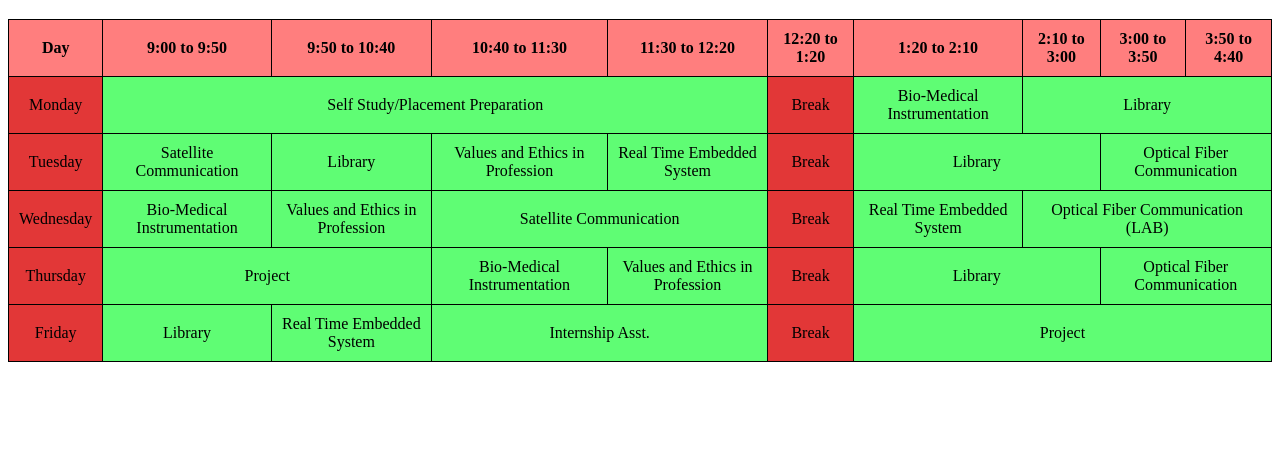
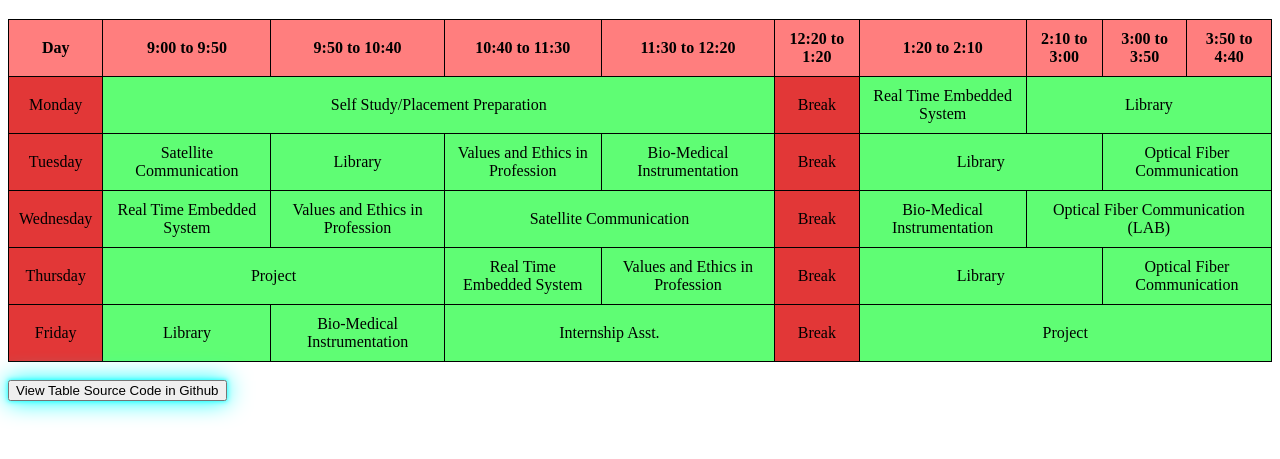
Before and after one commit to Vivekkrdev/REC, a plain HTML site: page index.html in a window 1280 px wide. Shown: the part 61-520 px from the top of the page. Drawn offline with Linux system fonts and the light colour scheme.

Commit message:
Update index.html
bmi and rtes

```diff
--- a/index.html
+++ b/index.html
@@ -4,7 +4,7 @@
 <head>
     <meta charset="UTF-8">
     <meta http-equiv="X-UA-Compatible" content="IE=edge">
-    <meta name="viewport" content="width=device-width, initial-scale=1.0">
+    <meta name="viewport" content="width=device-width, initial-scale=1">
     <title>REC ECE 7th Sem</title>
     <style>
 table {
@@ -41,6 +41,14 @@ table {
             background-color: rgb(255, 241, 46);
             transition: 1s;
         }
+
+        button {
+            box-shadow: 0 0 5px cyan, 0 0 25px cyan;
+        }
+
+        button:hover {
+            box-shadow: 0 0 5px cyan, 0 0 25px cyan, 0 0 50px cyan, 0 0 100px cyan, 0 0 200px cyan;
+        }
     }
 }
     </style>
@@ -48,7 +56,10 @@ table {
 
 <body>
     <h1> 7th Sem Routine</h1>
-    <table style="overflow-x:auto;">
+    <div style="overflow-x:auto;">
+        <div class="block glow">
+
+            <table>
                 <tr>
                     <th>Day</th>
                     <th>9:00 to 9:50</th>
@@ -65,7 +76,7 @@ table {
                     <td class="break">Monday</td>
                     <td colspan="4">Self Study/Placement Preparation</td>
                     <td class="break">Break</td>
-            <td class="bmi">Bio-Medical Instrumentation </td>
+                    <td class="bmi">Real Time Embedded System </td>
                     <td colspan="3">Library</td>
                 </tr>
                 <tr>
@@ -73,7 +84,7 @@ table {
                     <td class="sc">Satellite Communication</td>
                     <td>Library</td>
                     <td class="vep">Values and Ethics in Profession</td>
-            <td class="rtes">Real Time Embedded System</td>
+                    <td class="rtes">Bio-Medical Instrumentation</td>
                     <td class="break">Break</td>
                     <td colspan="2">Library</td>
                     <td colspan="2" class="ofc">Optical Fiber Communication</td>
@@ -81,18 +92,18 @@ table {
                 </tr>
                 <tr>
                     <td class="break">Wednesday</td>
-            <td class="bmi">Bio-Medical Instrumentation</td>
+                    <td class="bmi">Real Time Embedded System</td>
                     <td class="vep">Values and Ethics in Profession</td>
                     <td colspan="2" class="sc">Satellite Communication</td>
                     <td class="break">Break</td>
-            <td class="rtes">Real Time Embedded System</td>
+                    <td class="rtes">Bio-Medical Instrumentation</td>
                     <td colspan="3" class="ofc">Optical Fiber Communication (LAB)</td>
 
                 </tr>
                 <tr>
                     <td class="break">Thursday</td>
                     <td colspan="2">Project</td>
-            <td class="bmi">Bio-Medical Instrumentation</td>
+                    <td class="bmi">Real Time Embedded System</td>
                     <td class="vep">Values and Ethics in Profession</td>
                     <td class="break">Break</td>
                     <td colspan="2">Library</td>
@@ -102,13 +113,19 @@ table {
                 <tr>
                     <td class="break">Friday</td>
                     <td>Library</td>
-            <td class="rtes">Real Time Embedded System</td>
+                    <td class="rtes">Bio-Medical Instrumentation</td>
                     <td colspan="2">Internship Asst.</td>
                     <td class="break">Break</td>
                     <td colspan="4">Project</td>
 
                 </tr>
             </table>
+        </div>
+    </div>
+    <br>
+    <a href="https://github.com/Vivekkrdev/REC">
+        <button>View Table Source Code in Github</button>
+    </a>
 
 </body>
 
```
Lines whose indentation alone changed are shown as unchanged.
